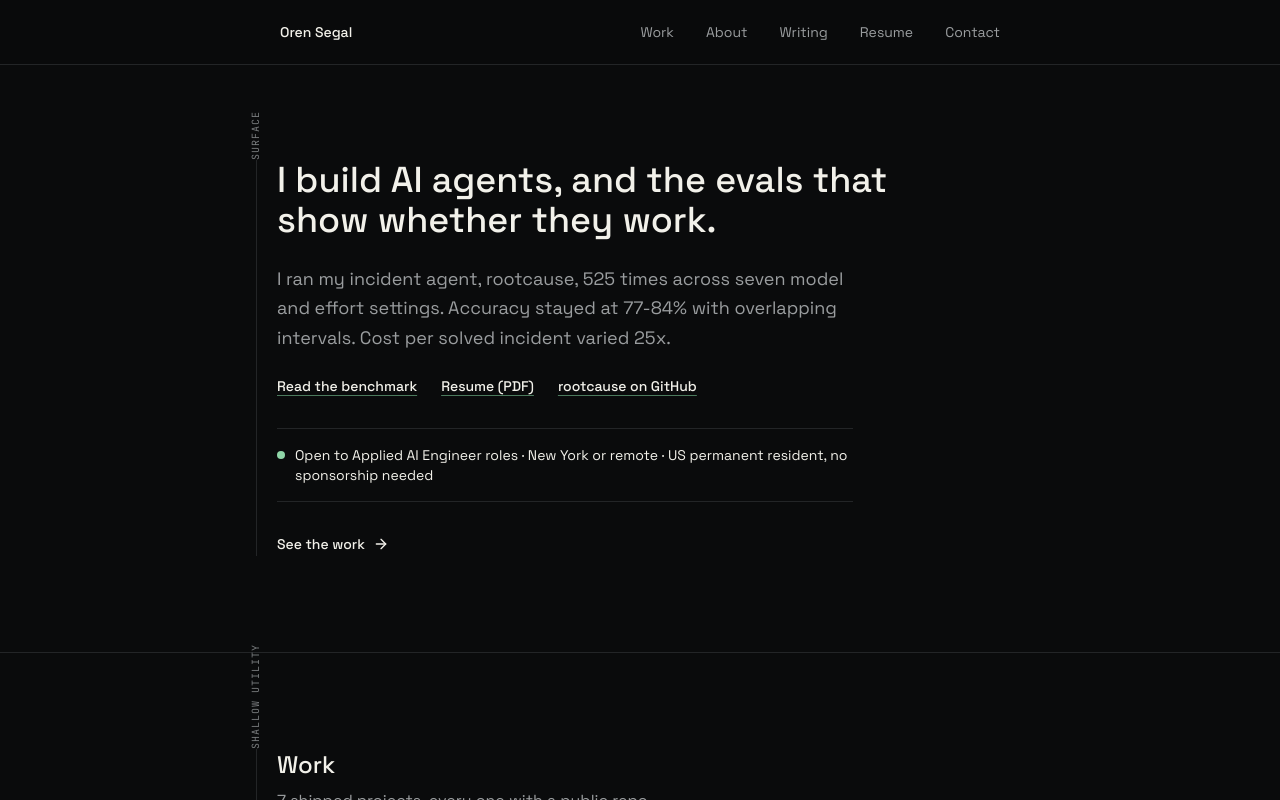
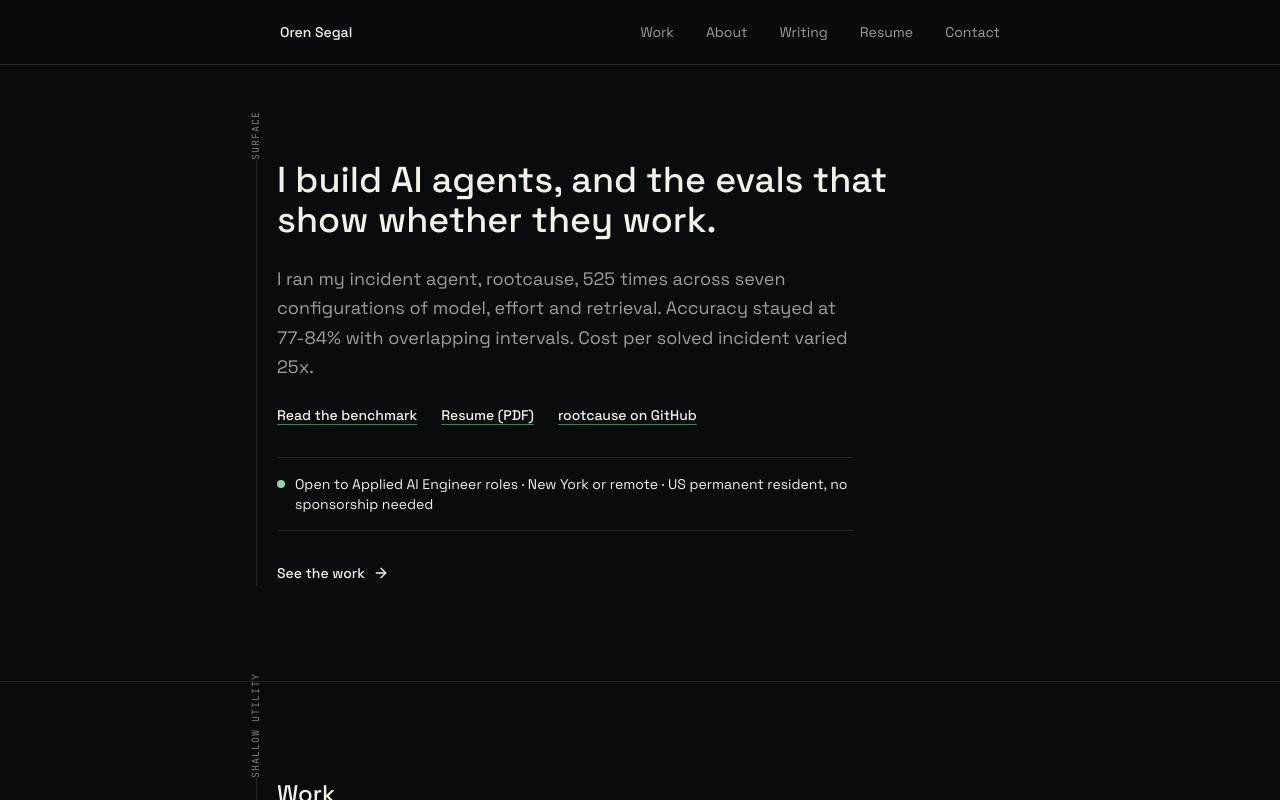
Before and after one commit to OrenSegal/OrenSegal.github.io, a Next.js app: page / in a window 1280 px wide. Shown: the top 800 px of the page. Built offline with nearby package versions, Linux system fonts and the light colour scheme.

Commit message:
Hero: seven configurations, not seven model and effort settings (two are retrieval variants)

```diff
--- a/components/Hero.tsx
+++ b/components/Hero.tsx
@@ -16,8 +16,8 @@ export default function Hero() {
         </h1>
 
         <p className="mt-6 max-w-xl text-lg leading-relaxed text-ink-dim">
-          I ran my incident agent, rootcause, 525 times across seven model and
-          effort settings. Accuracy stayed at{' '}
+          I ran my incident agent, rootcause, 525 times across seven
+          configurations of model, effort and retrieval. Accuracy stayed at{' '}
           <span className="whitespace-nowrap">77-84%</span> with overlapping
           intervals. Cost per solved incident varied 25x.
         </p>
```
